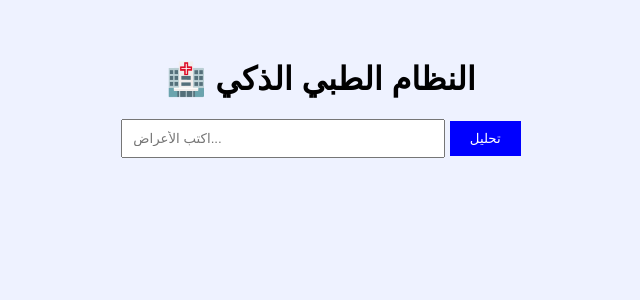
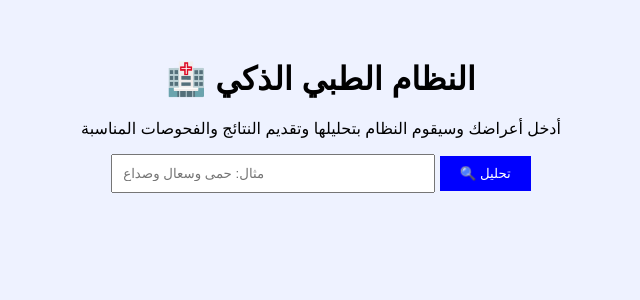
Before and after one commit to hashemedriss202-bit/medical-app, a Flask app: page / in a window 1280 px wide. Shown: the top 300 px of the page, without its empty margins (319-959 px from the left). Run offline with Flask 3, Linux system fonts and the light colour scheme.

Commit message:
Update index.html to work with analyze-form endpoint

```diff
--- a/templates/index.html
+++ b/templates/index.html
@@ -2,48 +2,45 @@
 <html lang="ar">
 <head>
     <meta charset="UTF-8">
-    <title>Medical AI System</title>
+    <meta name="viewport" content="width=device-width, initial-scale=1.0">
+    <title>النظام الطبي الذكي - Medical AI</title>
     <link rel="stylesheet" href="/static/style.css">
 </head>
 <body>
 
 <div class="container">
+    <h1>🏥 النظام الطبي الذكي</h1>
+    <p>أدخل أعراضك وسيقوم النظام بتحليلها وتقديم النتائج والفحوصات المناسبة</p>
 
-    <h1>🏥 النظام الطبي الذكي</h1>
-
-    <form method="POST" action="/analyze">
-        <input type="text" name="symptoms" placeholder="اكتب الأعراض..." required>
-        <button type="submit">تحليل</button>
+    <form method="POST" action="/analyze-form">
+        <input type="text" name="symptoms" placeholder="مثال: حمى وسعال وصداع" required>
+        <button type="submit">🔍 تحليل</button>
     </form>
 
     {% if results %}
         <div class="result">
-
             <h2>📊 النتائج</h2>
-            <p><b>الأعراض:</b> {{ input_text }}</p>
+            <p><strong>🩺 الأعراض:</strong> {{ input_text }}</p>
 
             {% for item in results[:5] %}
                 <div class="card">
-                    <h3>{{ item.disease }} - {{ item.probability }}%</h3>
-
-                    <p><b>الفحوصات:</b></p>
+                    <h3>🦠 {{ item.disease }} - {{ item.probability }}%</h3>
+                    <p><strong>🧪 الفحوصات الموصى بها:</strong></p>
                     <ul>
                         {% for test in item.tests %}
-                            <li>{{ test }}</li>
+                            <li>✅ {{ test }}</li>
                         {% endfor %}
                     </ul>
                 </div>
             {% endfor %}
 
-            <h3>📈 الرسم البياني</h3>
-            <img src="/static/chart.png" width="350">
-
-            <h3>📄 التقرير</h3>
-            <p>تم إنشاء report.pdf</p>
-
+            <div class="download-section">
+                <h3>📄 التقرير الطبي</h3>
+                <p>تم إنشاء التقرير بنجاح. يمكنك تحميله من الرابط أدناه:</p>
+                <a href="/download-pdf" class="download-btn">📥 تحميل تقرير PDF</a>
+            </div>
         </div>
     {% endif %}
-
 </div>
 
 </body>
```
